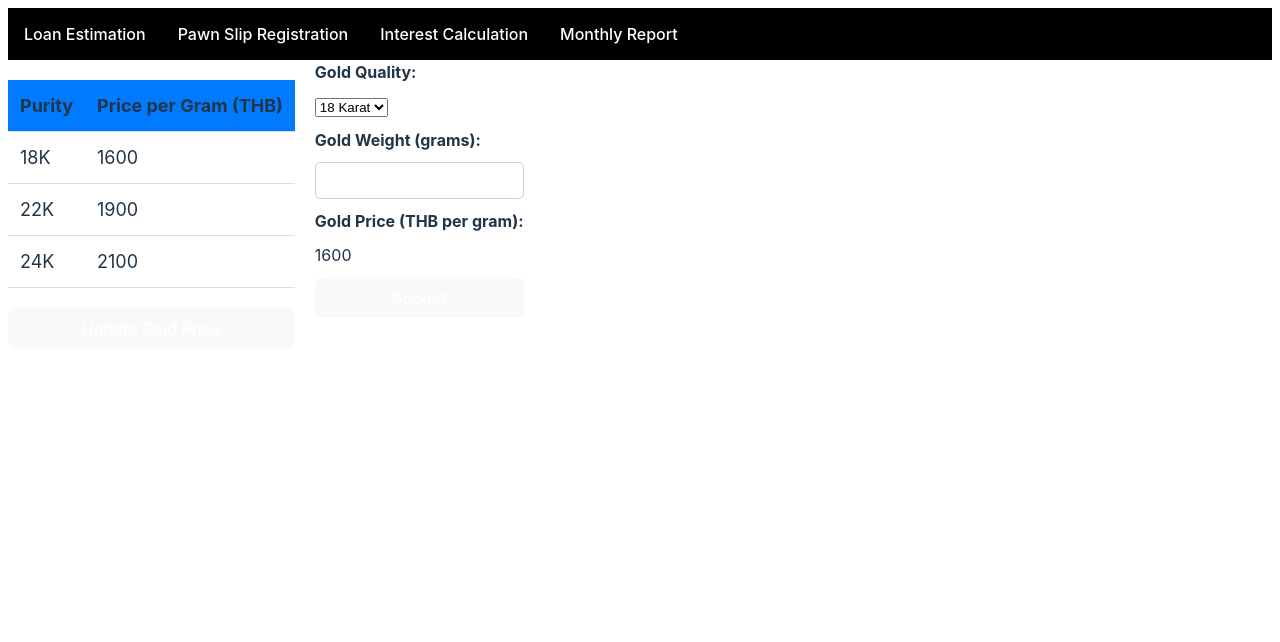
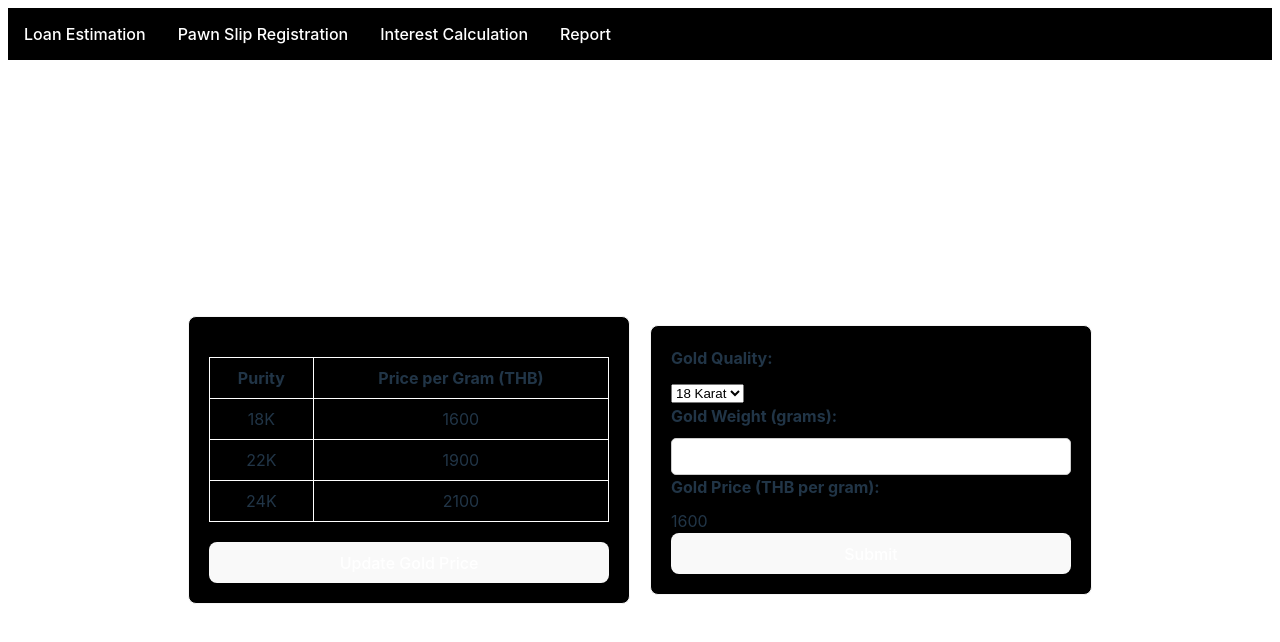
Before and after one commit to Reon1917/pawn-shop-app, a React (Vite) app in the folder pawn-shop-app/: page / in a window 1280 px wide. Shown: the top 642 px of the page. Built offline with nearby package versions, Linux system fonts and the light colour scheme.

Commit message:
updated stuff

```diff
--- a/pawn-shop-app/src/components/goldpricetable.jsx
+++ b/pawn-shop-app/src/components/goldpricetable.jsx
@@ -1,11 +1,11 @@
-import React, { useState } from 'react';
+import React, { useState, useEffect } from 'react';
 import goldPricesData from '../data/gold-price.json';
 import './stylesheets/goldpricetable.css'; // Ensure the path is correct
 
 function GoldPriceTable({ updatedPrices }) {
   const [goldPrices, setGoldPrices] = useState(goldPricesData.gold_prices);
 
-  React.useEffect(() => {
+  useEffect(() => {
     if (updatedPrices) {
       const newGoldPrices = goldPrices.map(price => {
         const updatedPrice = updatedPrices.find(up => up.purity === price.purity);
--- a/pawn-shop-app/src/components/inputForm.jsx
+++ b/pawn-shop-app/src/components/inputForm.jsx
@@ -2,6 +2,7 @@ import { useState, useEffect } from 'react';
 import GoldPriceTable from './goldpricetable'; // Ensure the path is correct
 import GoldPriceUpdateModal from '../components/goldpriceupdate'; // Ensure the path is correct
 import goldPrices from '../data/gold-price.json'; // Ensure the path is correct
+import './stylesheets/inputForm.css'; // Ensure the path is correct
 
 function GoldInfoInput() {
   const [goldQuality, setGoldQuality] = useState('18');
@@ -50,12 +51,13 @@ function GoldInfoInput() {
   };
 
   return (
-    <div style={{ display: 'flex' }}>
-      <div style={{ marginRight: '20px' }}>
+    <div className="container">
+      <div className="content">
+        <div className="table-container">
           <GoldPriceTable updatedPrices={updatedPrices} />
           <button onClick={() => setIsModalOpen(true)}>Update Gold Price</button>
         </div>
-      <form onSubmit={handleSubmit} style={{ display: 'flex', flexDirection: 'column', gap: '10px' }}>
+        <form onSubmit={handleSubmit} className="form-container">
           <div>
             <label htmlFor="goldQuality">Gold Quality:</label>
             <select
@@ -85,9 +87,9 @@ function GoldInfoInput() {
           </div>
           <button type="submit">Submit</button>
           {possibleLoan !== null && (
-          <div style={{ marginTop: '20px', padding: '10px', border: '2px solid #4CAF50', borderRadius: '5px', backgroundColor: 'black', textAlign: 'center' }}>
-            <h3 style={{ color: '#4CAF50' }}>The shop can offer up to:</h3>
-            <p style={{ fontSize: '1.5em', fontWeight: 'bold' }}>{possibleLoan.toFixed(2)} THB</p>
+            <div className="loan-amount">
+              <h3>The shop can offer up to:</h3>
+              <p>{possibleLoan.toFixed(2)} THB</p>
             </div>
           )}
         </form>
@@ -97,6 +99,7 @@ function GoldInfoInput() {
           onUpdate={handleUpdate}
         />
       </div>
+    </div>
   );
 }
 
--- a/pawn-shop-app/src/components/interestCalculation.jsx
+++ b/pawn-shop-app/src/components/interestCalculation.jsx
@@ -18,10 +18,10 @@ const InterestCalculation = () => {
   }, [pawnItems]);
 
   const handleCalculate = () => {
-    const pawnItem = pawnItems.find(item => item.pawnID === pawnID);
+    const pawnItem = pawnItems.find((item) => item.pawnID === pawnID);
 
     if (!pawnItem) {
-      setError('Pawn ID is not in the JSON file');
+      setError('Pawn ID does not exist');
       return;
     }
 
@@ -30,10 +30,28 @@ const InterestCalculation = () => {
       return;
     }
 
-    const today = new Date();
+    // const today = new Date();
+    const today = new Date('2024-07-26'); // For testing purposes
     const pawnDate = new Date(pawnItem.date);
-    const diffTime = Math.abs(today - pawnDate);
-    const diffMonths = diffTime / (1000 * 60 * 60 * 24 * 30.44); // Approximate month calculation
+
+    const diffTime = today - pawnDate; // Difference in milliseconds
+    const diffDays = diffTime / (1000 * 60 * 60 * 24); // Convert to days
+
+    let diffMonths;
+    if (diffDays < 30.44) {
+      // If within one month, consider it as 1 month
+      diffMonths = 1;
+    } else {
+      const fullMonths = Math.floor(diffDays / 30.44); // Calculate full months
+      const remainingDays = diffDays % 30.44; // Days remaining after full months
+
+      if (remainingDays <= 7) {
+        // If within the first 7 days of the new month
+        diffMonths = fullMonths + 0.5;
+      } else {
+        diffMonths = fullMonths + 1;
+      }
+    }
 
     if (diffMonths > 5) {
       setError('Loan period is longer than 5 months');
@@ -49,12 +67,13 @@ const InterestCalculation = () => {
       rate = 0.03;
     }
 
-    const interest = pawnItem.loanAmount * rate * Math.ceil(diffMonths * 2) / 2; // Round up to nearest half month
-    const totalPayment = pawnItem.loanAmount + interest;
+    const interest = (pawnItem.loanAmount * rate * diffMonths).toFixed(2); // Calculate interest
+    const totalPayment = (parseFloat(pawnItem.loanAmount) + parseFloat(interest)).toFixed(2);
 
     setInterestRate(rate);
     setLoanAmount(pawnItem.loanAmount);
-    setMonths(Math.ceil(diffMonths * 2) / 2);
+    setMonths(diffMonths);
+    setTotalPayment(totalPayment);
     setError('');
   };
 
@@ -87,7 +106,7 @@ const InterestCalculation = () => {
           <p>Loan Amount: {loanAmount} THB</p>
           <p>Interest Rate: <input type="text" value={interestRate} onChange={(e) => setInterestRate(e.target.value)} /></p>
           <p>Months: {months}</p>
-          <p>Total Interest: {loanAmount * interestRate * months} THB</p>
+          <p>Total Interest: {(loanAmount * interestRate * months).toFixed(2)} THB</p>
           <p>Total Payment: {loanAmount + (loanAmount * interestRate * months)} THB</p>
           <button onClick={handleLoanPaid}>Loan Paid</button>
           {pawnItem && pawnItem.loanPaid && <p style={{ color: 'green' }}>Loan has been marked as paid.</p>}
--- a/pawn-shop-app/src/components/navbar.jsx
+++ b/pawn-shop-app/src/components/navbar.jsx
@@ -9,7 +9,7 @@ const Navbar = () => {
         <li><Link to="/">Loan Estimation</Link></li>
         <li><Link to="/pawn-slip-registration">Pawn Slip Registration</Link></li>
         <li><Link to="/interest-calculation">Interest Calculation</Link></li>
-        <li><Link to="/monthly-report">Monthly Report</Link></li>
+        <li><Link to="/monthly-report">Report</Link></li>
       </ul>
     </nav>
   );
--- a/pawn-shop-app/src/components/stylesheets/goldpricetable.css
+++ b/pawn-shop-app/src/components/stylesheets/goldpricetable.css
@@ -1,22 +1,22 @@
 table {
-    justify-content: left;
-    align-items: center;
   width: 100%;
   border-collapse: collapse;
   margin: 20px 0;
-    font-size: 18px;
-    text-align: left;
+  background-color: black;
 }
 
 th, td {
-    padding: 12px;
-    border-bottom: 1px solid #ddd;
+  border: 1px solid white;
+  padding: 8px;
+  text-align: center;
 }
 
 th {
-    background-color: #007AFF;
+  background-color: black;
+  font-weight: bold;
 }
 
+
 tr:hover {
-    background-color: black;
+  background-color: gray;
 }
--- a/pawn-shop-app/src/components/stylesheets/goldpriceupdate.css
+++ b/pawn-shop-app/src/components/stylesheets/goldpriceupdate.css
@@ -1,3 +1,4 @@
+
 .modal-overlay {
     position: fixed;
     top: 0;
@@ -8,6 +9,7 @@
     display: flex;
     justify-content: center;
     align-items: center;
+    margin-bottom: 20px;
   }
 
   .modal-content {
@@ -28,4 +30,5 @@
 
   .modal-content button {
     margin-right: 10px;
+    margin-bottom: 10px;
   }
--- a/pawn-shop-app/src/components/stylesheets/inputform.css
+++ b/pawn-shop-app/src/components/stylesheets/inputform.css
@@ -0,0 +1,39 @@
+.container {
+    display: flex;
+    justify-content: center;
+    align-items: center;
+    height: 100vh;
+  }
+
+  .content {
+    display: flex;
+    justify-content: center;
+    align-items: center;
+    gap: 20px;
+  }
+
+  .table-container, .form-container {
+    width: 400px; /* Adjust the width as needed */
+    padding: 20px;
+    border: 1px solid whitesmoke;
+    border-radius: 8px;
+    background-color: black;
+  }
+
+  .loan-amount {
+    margin-top: 20px;
+    padding: 10px;
+    border: 2px solid #4CAF50;
+    border-radius: 5px;
+    background-color: black;
+    text-align: center;
+  }
+
+  .loan-amount h3 {
+    color: #4CAF50;
+  }
+
+  .loan-amount p {
+    font-size: 1.5em;
+    font-weight: bold;
+  }
--- a/pawn-shop-app/src/components/stylesheets/interestCalculation.css
+++ b/pawn-shop-app/src/components/stylesheets/interestCalculation.css
@@ -7,6 +7,7 @@
   box-shadow: 0 4px 8px rgba(0, 0, 0, 0.1);
   text-align: center;
   background-color: black;
+  margin-top: 2rem;
 }
 
 h1 {
```
Lines whose indentation alone changed are shown as unchanged.
